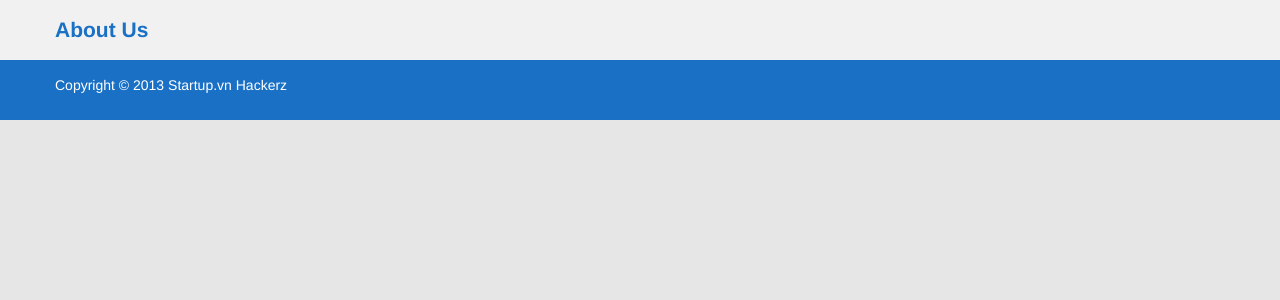
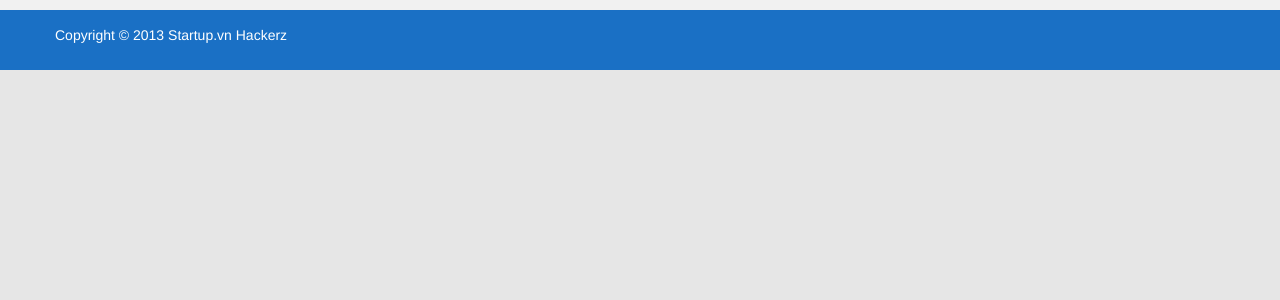
Before and after one commit to harrypotterismyname/starthub.vn, a Django app: page /about-us/ in a window 1280 px wide. Shown: the part 80-380 px from the top of the page. Run offline with Django 3.2, Linux system fonts and the light colour scheme; some libraries are stand-ins or nearby versions.

Commit message:
<h2>About Us</h2>

```diff
--- a/startups/templates/base.html
+++ b/startups/templates/base.html
@@ -187,7 +187,7 @@ h2 {
     margin: 0;
 ">
         <div class="container">
-          <div id="about-us" class=""><h2>About Us</h2>
+          <div id="about-us" class="">
   <p>
 
       {{ aboutus_homepage.content|safe }}
```
